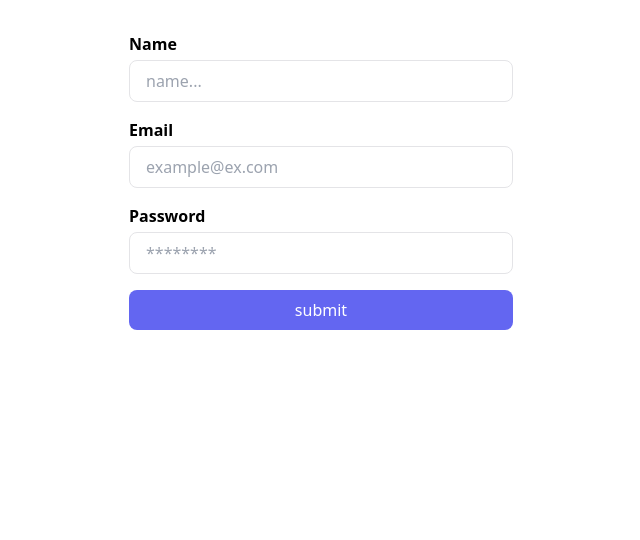
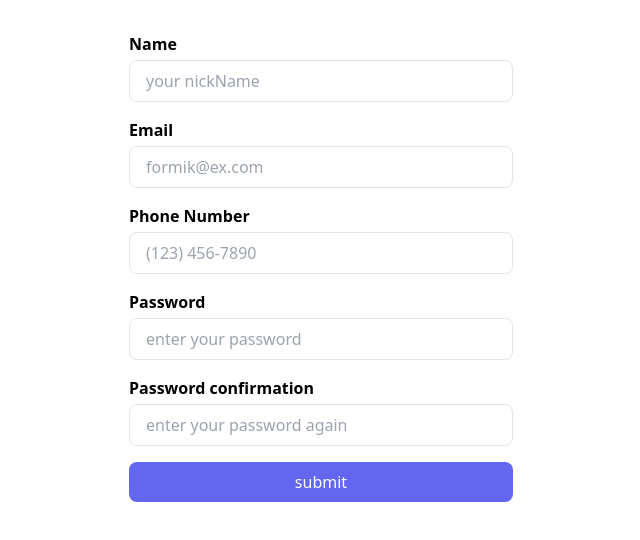
Before and after one commit to hossein-rahmati/formik-layout, a React (Create React App) app: page / in a window 1280 px wide. Shown: the top 540 px of the page, without its empty margins (319-959 px from the left). Built offline with nearby package versions, Linux system fonts and the light colour scheme.

Commit message:
Add some validation

```diff
--- a/src/components/SignUpForm.js
+++ b/src/components/SignUpForm.js
@@ -1,34 +1,63 @@
 import { useFormik } from "formik";
 import * as yup from "yup";
 
-const initialValues = { name: "", email: "", password: "" };
+const initialValues = {
+  name: "",
+  email: "",
+  phone: "",
+  password: "",
+  passwordConfirm: "",
+};
 
 const onSubmit = (values) => console.log(values);
 
 const validationSchema = yup.object({
-  name: yup.string().required("Name is required"),
+  name: yup
+    .string()
+    .required("Name is required")
+    .min(6, "Name must be at least 6 characters"), // the length of the name must be at least 6 characters
+
   email: yup
     .string()
     .email("Invalid email address")
     .required("Email is required"),
-  password: yup.string().required("Password is required"),
+
+  phone: yup
+    .string()
+    .required("Phone is required")
+    .matches(/^[0-9]{11}$/, "Invalid phone number") //set a limit to the length of the phone number
+    .nullable(),
+
+  password: yup
+    .string()
+    .required("Password is required")
+    .matches(
+      /^(?=.*[a-z])(?=.*[A-Z])(?=.*[0-9])(?=.*[!@#\$%\^&\*])(?=.{8,})/,
+      "Must Contain 8 Characters, One Uppercase, One Lowercase, One Number and One Special Case Character"
+    ),
+
+  passwordConfirm: yup
+    .string()
+    .required("Password confirmation is required")
+    .oneOf([yup.ref("password"), null], "Passwords must match"), // for checking if the password is the same
 });
 
 const SignUpForm = () => {
   const formik = useFormik({
-    initialValues,
-    onSubmit,
-    validationSchema,
+    initialValues, //initial values of the form
+    onSubmit, //function to run when the form is submitted
+    validationSchema, //validation schema for the form
   });
 
   return (
     <div>
       <form onSubmit={formik.handleSubmit}>
+        {/* name section */}
         <div className="formControl">
           <label>Name</label>
           <input
             {...formik.getFieldProps("name")}
-            placeholder="name..."
+            placeholder="your nickName"
             type="text"
             name="name"
           />
@@ -37,12 +66,13 @@ const SignUpForm = () => {
           )}
         </div>
 
+        {/* email section */}
         <div className="formControl">
           <label>Email</label>
           <input
             {...formik.getFieldProps("email")}
-            placeholder="example@ex.com"
-            type="t ext"
+            placeholder="formik@ex.com"
+            type="text"
             name="email"
           />
           {formik.errors.email && formik.touched.email && (
@@ -50,16 +80,45 @@ const SignUpForm = () => {
           )}
         </div>
 
+        {/* number section */}
+        <div className="formControl">
+          <label>Phone Number</label>
+          <input
+            {...formik.getFieldProps("phone")}
+            placeholder="(123) 456-7890"
+            type="text"
+            name="phone"
+          />
+          {formik.errors.phone && formik.touched.phone && (
+            <div className="error">{formik.errors.phone}</div>
+          )}
+        </div>
+
+        {/* password section */}
         <div className="formControl">
           <label>Password</label>
           <input
             {...formik.getFieldProps("password")}
-            placeholder="********"
+            placeholder="enter your password"
             type="text"
             name="password"
           />
           {formik.errors.password && formik.touched.password && (
             <div className="error">{formik.errors.password}</div>
+          )}
+        </div>
+
+        {/* password confirmation section */}
+        <div className="formControl">
+          <label>Password confirmation</label>
+          <input
+            {...formik.getFieldProps("passwordConfirm")}
+            placeholder="enter your password again"
+            type="text"
+            name="passwordConfirm"
+          />
+          {formik.errors.passwordConfirm && formik.touched.passwordConfirm && (
+            <div className="error">{formik.errors.passwordConfirm}</div>
           )}
         </div>
 
--- a/src/index.css
+++ b/src/index.css
@@ -4,11 +4,11 @@
 
 @layer components {
   .formControl {
-    @apply mb-4;
+    @apply mb-4 w-96;
   }
 
   .error {
-    @apply text-red-500;
+    @apply text-red-500 w-96;
   }
 
   label {
```
